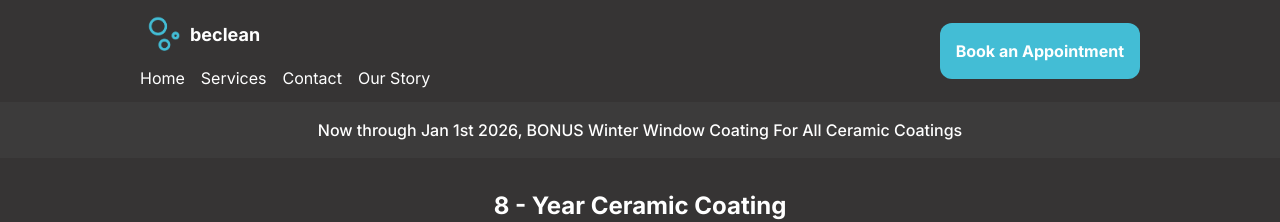
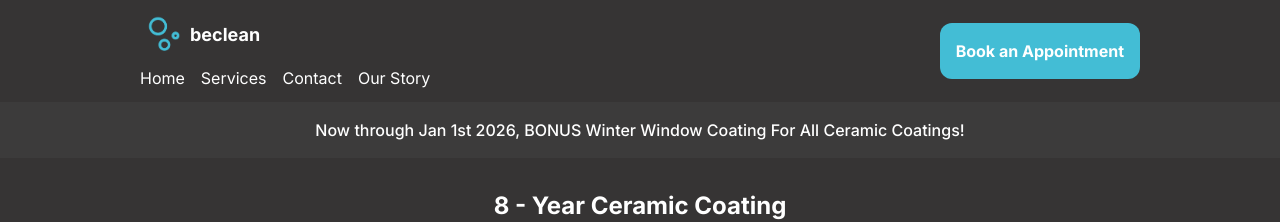
Before and after one commit to jisanjung/becleannext, a Next.js app: page /8-year-ceramic-coating in a window 1280 px wide. Shown: the top 222 px of the page. Built offline with nearby package versions, Linux system fonts and the light colour scheme.

Commit message:
add ! to banner

```diff
--- a/src/app/8-year-ceramic-coating/Service.jsx
+++ b/src/app/8-year-ceramic-coating/Service.jsx
@@ -20,7 +20,7 @@ const Service = () => {
             background='#3C3B3B'
             color='#fff'
         >
-            Now through Jan 1st 2026, BONUS Winter Window Coating For All Ceramic Coatings
+            Now through Jan 1st 2026, BONUS Winter Window Coating For All Ceramic Coatings!
         </AlertBanner>
         <Hero/>
         <AboutSection/>
```
